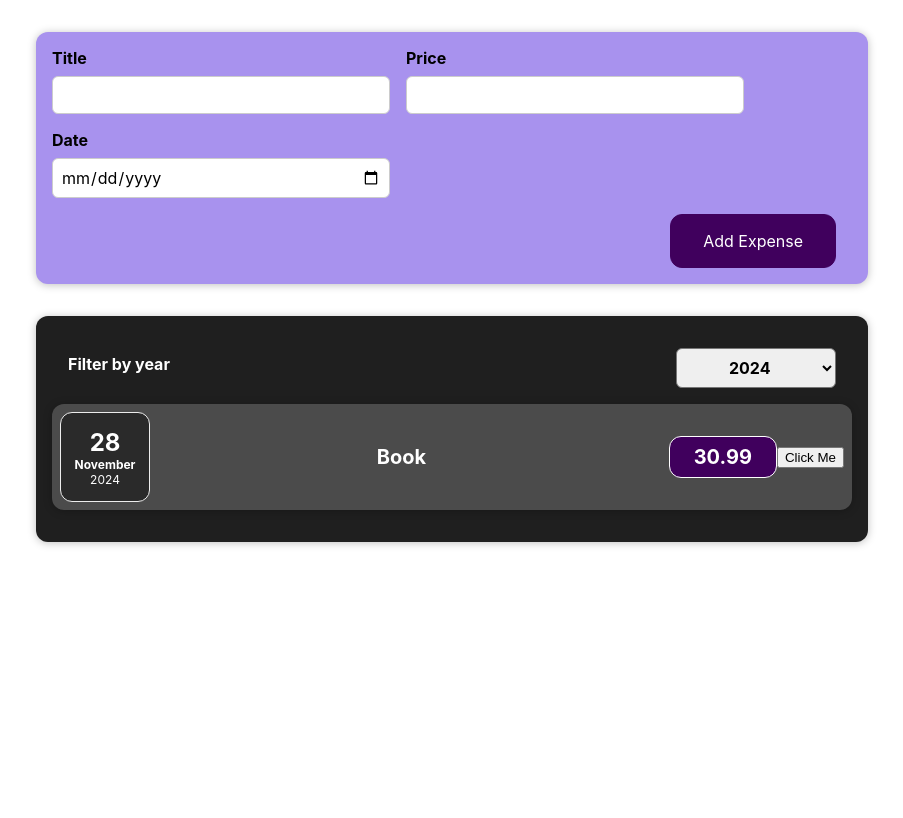
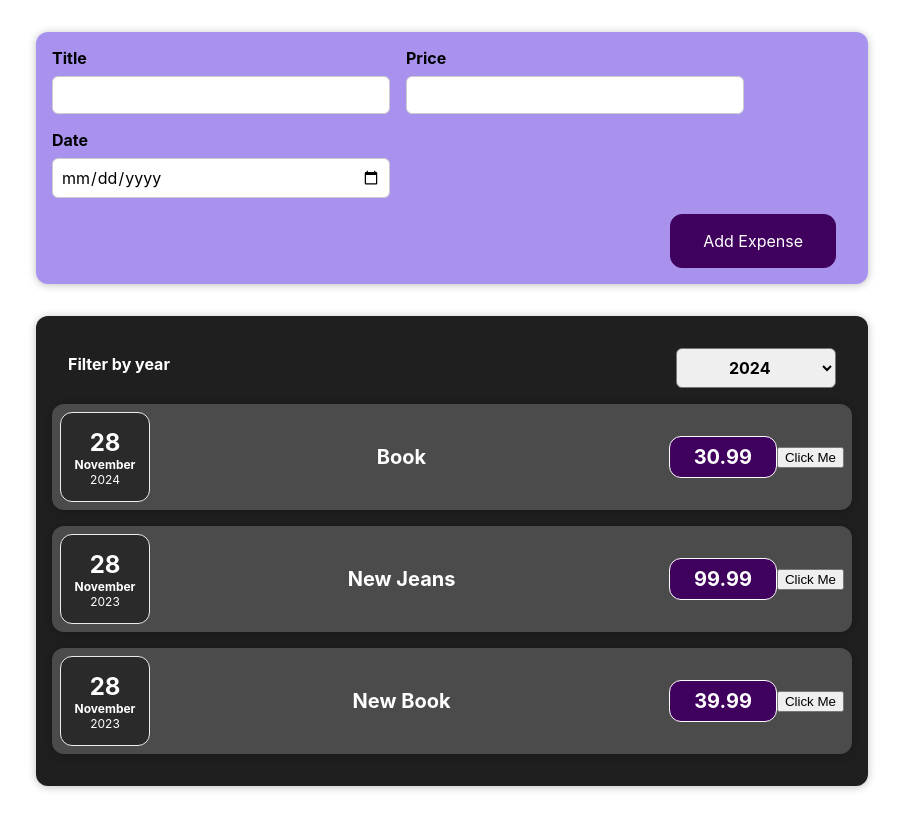
Before and after one commit to attamme/expenses, a React (Create React App) app in the folder expenses/: page / in a window 1280 px wide. Shown: the whole page, without its empty margins (188-1091 px from the left). Built offline with nearby package versions, Linux system fonts and the light colour scheme.

Commit message:
vormi andmete kuvamine nimekirjast

```diff
--- a/expenses/src/App.js
+++ b/expenses/src/App.js
@@ -1,28 +1,39 @@
 /* import logo from './logo.svg'; */
+import { useState } from 'react';
 import './App.css';
 import Expenses from './components/Expenses/Expenses';
 import NewExpense from './components/NewExpense/NewExpense';
 
-const App = () => {
-  const expenses = [{
-    id: 'e1',
+const DUMMY_EXPENSES = [
+  {
+    id: 'id1',
     date: new Date(2024, 10, 28),
     title: 'Book',
     price: 30.99,
   },
   {
-    id: 'e2',
+    id: 'id2',
     date: new Date(2023, 10, 28),
     title: 'New Jeans',
     price: 99.99,
+  },
+  {
+    id: 'id3',
+    date: new Date(2023, 10, 28),
+    title: 'New Book',
+    price: 39.99,
   }
-  ];
+];
+
+const App = () => {
+  const [expenses, setExpenses] = useState(DUMMY_EXPENSES);
+
 
   const addExpenseHandler = (expense) => {
-    console.log('In App.js');
-    console.log(expense);
+    setExpenses((previousExpenses) => {
+      return [expense, ...expenses];
+    })
   }
-
   return (
     <div className="App">
       <NewExpense onAddExpense={addExpenseHandler}/>
--- a/expenses/src/components/Expenses/ExpenseItem.js
+++ b/expenses/src/components/Expenses/ExpenseItem.js
@@ -5,7 +5,7 @@ import { useState } from 'react';
 
 const ExpenseItem = (props) => {
 
-    const [title, setTitle] = useState(props.ExpenseData.title);
+    const [title, setTitle] = useState(props.expenseData.title);
 
     const clickHandler = () => {
         console.log('Clicked!!!')
@@ -15,10 +15,10 @@ const ExpenseItem = (props) => {
 
     return (
         <Card className='expense-item'>
-            <ExpenseDate date={props.ExpenseData.date}/>
+            <ExpenseDate date={props.expenseData.date}/>
             <div className='expense-item__description'>
-                <h2>{props.ExpenseData.title}</h2>
-                <div className='expense-item__price'>{props.ExpenseData.price}</div>
+                <h2>{props.expenseData.title}</h2>
+                <div className='expense-item__price'>{props.expenseData.price}</div>
             </div>
             <button onClick={clickHandler}>Click Me</button>
         </Card>
--- a/expenses/src/components/Expenses/Expenses.js
+++ b/expenses/src/components/Expenses/Expenses.js
@@ -5,25 +5,19 @@ import Card from '../UI/Card';
 import ExpensesFilter from './ExpensesFilter';
 
 const Expenses = (props) => {
-  const [selectedYear, setSelectedYear] = useState('2024')
+  const [selectedYear] = useState('2024')
 
     const filterChangeHandler = (filteredYear) => {
         console.log('Yead data in expenses.js ' + filteredYear);
     }
 
-      const filteredExpenses = props.expenses.filter((expense) => {
-        return expense.date.getFullYear().toString() === selectedYear;
-      })
-
     return (
             <Card className="expenses">
                 <ExpensesFilter selected={selectedYear} onChangeFilter={filterChangeHandler}/>
-                {filteredExpenses.map((expense) => (
-                    <ExpenseItem
-                        key={expense.id}
-                        ExpenseData={expense}
-                    />
-                ))}
+                {props.expenses.map((expense) => {
+                    return <ExpenseItem expenseData={expense} key={expense.id}/>
+                })
+              }
             </Card>
   );
 };
```
